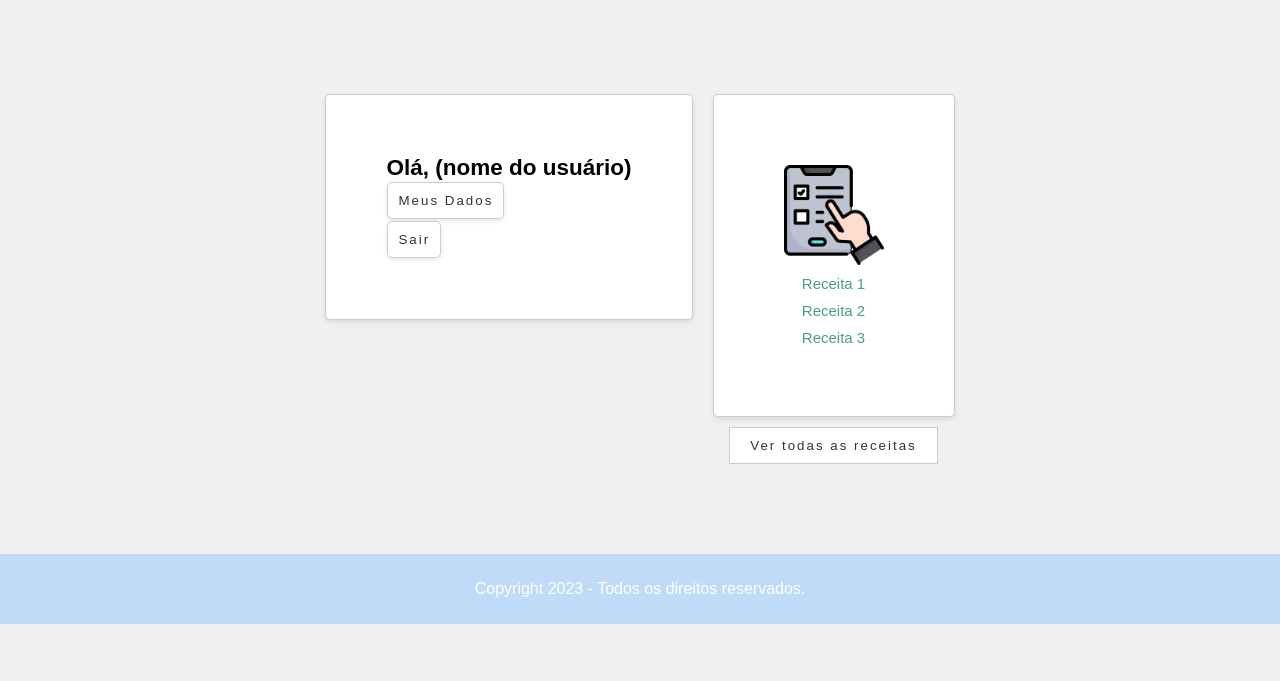
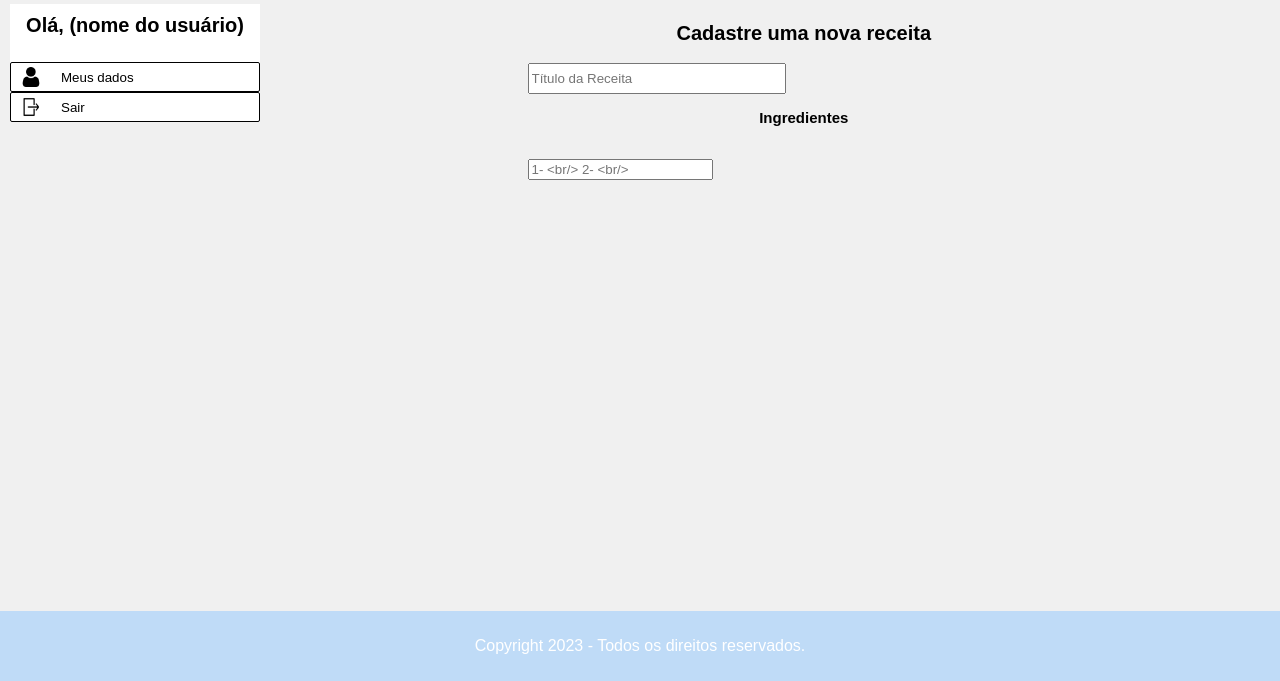
Before and after one commit to ana-developer-beatriz/Start-na-Cozinha-V.2, a plain HTML site: page codigo-fonte/cadastre-uma-nova-receita/index.html in a window 1280 px wide. Shown: the part 119-800 px from the top of the page. Drawn offline with Linux system fonts and the light colour scheme.

Commit message:
atualizações cadastro-do-chef e receita

```diff
--- a/codigo-fonte/cadastre-uma-nova-receita/index.html
+++ b/codigo-fonte/cadastre-uma-nova-receita/index.html
@@ -1,10 +1,10 @@
 <!DOCTYPE html>
-<html lang="pt-br">
+<html lang="en">
 
 <head>
-    <meta charset="utf-8">
-    <meta http-equiv="X-UA-Compatible" content="IE=edge">
-    <meta name="viewport" content="width=device-width, initial-scale=1, minimum-scale=1">
+    <meta charset="UTF-8">
+    <meta name="viewport" content="width=device-width, initial-scale=1.0">
+    <title>Start na cozinha</title>
     <meta name="author" content="Grupo 4">
     <meta name="description" content="Start na cozinha">
     <meta name="keywords" content="Puc, Projeto, ADS">
@@ -22,39 +22,44 @@
         </nav>
     </header>
 
-    <main class="main">
+    <Main>
 
         <div class="blocks">
             <div class="block1">
-                <h2>Olá, (nome do usuário)</h2>
-                <button class="botao">Meus Dados</button>
-                <br>
-                <button class="botao">Sair</button>
+                <div>
+                    <h2>Olá, (nome do usuário)</h2>
+                </div>
+                <button>
+                    <img src="../img/icon_user.png" alt="">
+                    <p>Meus dados</p>
+                </button>
+                <button>
+                    <img src="../img/icon_exit.png" alt="">
+                    <p>Sair</p>
+                </button>
             </div>
 
+            <div class="block2">
 
-            <div class="block">
-                <div class=block2>
-                    <img src="../img/icon_confirmation.png" alt="Receitas">
-
-                    <ul>
-                        <li><a href="">Receita 1</a></li>
-                        <li><a href="">Receita 2</a></li>
-                        <li><a href="">Receita 3</a></li>
-
-
-                    </ul>
+                <div class="form">
+                    <br/>
+                    <h2>Cadastre uma nova receita</h2>
+                    <br/>
+                    <input type="Título da receita" class="form-control" id="Titulodareceita" placeholder="Título da Receita">
+                    <br/>
+                    <h3> Ingredientes</h3>
+                    <br/>
+                    <input type="itens" class="form-control" id="itens" placeholder="1- <br/> 2- <br/>">
+                    <br/>
                 </div>
 
-                <button>Ver todas as receitas</button>
             </div>
         </div>
-    </main>
 
+    </Main>
 
-    <footer >
+    <footer>
         <p> Copyright 2023 - Todos os direitos reservados.</p>
     </footer>
 </body>
-
 </html>
--- a/codigo-fonte/cadastre-uma-nova-receita/style.css
+++ b/codigo-fonte/cadastre-uma-nova-receita/style.css
@@ -1,11 +1,15 @@
+/*PROPRIEDADES PADRÃO*/
+
 body, h1, h2, ul, li {
   margin: 0;
   padding: 0;
 }
+
 header {
-    background-color:  #BFDBF7;
+  background-color: #BFDBF7;
   padding: 10px 0;
 }
+
 .logo {
   display: flex;
   align-items: center;
@@ -20,22 +24,22 @@ body, h1, h2, ul, li {
   align-items: center;
 }
 
+.logo img {
+  margin-right: 10px;
+  margin-left: 20px;
+  max-width: 100px;
+  padding: 10px;
+}
+
 .logo span {
   font-size: 10px;
   font-weight: bold;
 }
 
 a {
-    color:  #49A078 ;
+  color: #49A078;
   text-decoration: none;
   transition: 0.3s;
-  }
-
-  label {
-    /* Uniform size & alignment */
-    display: blocks;
-    width: 9%;
-    text-align: right;
 }
 
 a:hover {
@@ -48,136 +52,88 @@ body, h1, h2, ul, li {
 
 }
 
-
-  .logo img {
-    max-width: 100px;
-    padding: 10px;
+.main {
+  text-align: center;
+  padding: 20px;
 }
 
-  .main {
-    text-align: left;
-    padding: 20px;
-    font-size: 15px;
-  }
-
-  h1 {
-    font-size: 36px;
-
-  }
-
-  .blocks {
-    display: flex;
-    justify-content: left;
-    align-items: start;
-    flex-wrap: wrap;
-    margin-top: 20px;
-    background-color: opace;
-    padding: 60px;
-    margin: 10px;
-    border: 0;
-    border-radius: 0;
-    box-shadow: 0;
-    justify-content: center;
+h2 {
+  font-size: 20px;
   text-align: center;
 }
 
-  .block1 {
-    background-color: #fff;
-    padding: 60px;
-    margin: 10px;
-    border: 1px solid #ccc;
-    border-radius: 5px;
-    box-shadow: 0 2px 5px rgba(0, 0, 0, 0.1);
-    justify-content: left;
-    text-align: left;
-
-.botao  {
-    background-color: #fff;
-    padding: 10px;
-    margin: 1px;
-    border: 1px solid #ccc;
-    border-radius: 5px;
-    box-shadow: 0 2px 5px rgba(0, 0, 0, 0.1);
-    justify-content: center;
-    text-align: left;
+h3 {
+  font-size: 15px;
+  text-align: center;
 }
 
+/*CONTEUDO PRINCIPAL*/
+
+.blocks {
+  display: grid;
+  grid-template-columns: 1fr 3fr;
+  gap: 10px;
 }
 
-  .block2 {
+.block1 {
+  display: flex;
+  flex-direction: column;
+  align-items: center;
   background-color: #fff;
-    padding: 60px;
+  padding: 0px 0px;
   margin: 10px;
-    border: 1px solid #ccc;
-    border-radius: 5px;
-    box-shadow: 0 2px 5px rgba(0, 0, 0, 0.1);
-    justify-content: center;
-    text-align: center;
+  width: 250px;
+  height: 100px;
+}
+.block1 div{
+  padding: 10px;
+  margin-bottom: 15px;
+}
+.block1 button{
+  display: flex;
+  width: 250px;
+  height: 30px;
+  align-items: center;
+  text-decoration: none;
+  padding: 5px 10px;
+  border: 1px solid #000;
+  background-color: #fff;
+  border-radius: 2px;
 
 }
+.block1 button:hover{
+  padding: 0px 0px;
+  background-color: #f0f0f0;
+}
+.block1 img{
+  width: 20px;
+  margin-right: 20px;
+}
 
-  .block img {
-    max-width: 100px;
-    display: block;
-    margin: 10px;
-    text-align: center;
+
+
+.form {
+  padding: 10px 200px;
 }
-  .list{
 
-        max-width: 100px;
-        display: block;
-        padding: 50px;
+#Titulodareceita {
+  height: 25px;
+  width: 250px;
+  box-align: center;
 }
+
+#Itens {
+  height: 25px;
+  width: 250px;
+  box-align: center;
+}
+
 footer {
   background-color: #BFDBF7;
   color: #fff;
   text-align: center;
   padding: 10px 0px;
+  position: absolute;
+  width: 100%;
+  bottom: 0;
 }
-
-  button {
-    background-color: #fff;
-    color: #333;
-    padding: 10px 20px;
-    border: 1px solid #ccc;
-    border-radius: 1em
-    cursor: pointer;
-    letter-spacing: 2px;
-
-  }
-  ul {
-    list-style-type: none;
-  }
-
-  li {
-    margin-bottom: 10px;
-    color: #333;
-  }
-
-  .under-main {
-    width: 67%;
-    background-color: #BFDBF7;
-    margin: 0 auto;
-    padding: 20px;
-    max-width: 1200px;
-    margin-bottom: 30px;
-  }
-
-  .sobre-texto {
-    color: white;
-    text-align: center;
-    margin-top: 20px;
-  }
-
-  #div-sobre-conteudo {
-    display: flex;
-    flex-direction: column;
-    justify-content: center;
-    align-items: center;
-  }
-  .titulo {
-    font-size: 1.5rem;
-    color: white;
-    text-align: center;
-    margin-bottom: 2rem;
-  }
```
Also changed, not shown: codigo-fonte/cadastro-do-chef/index.html (+1 -1 lines). Lines whose indentation alone changed are shown as unchanged.
